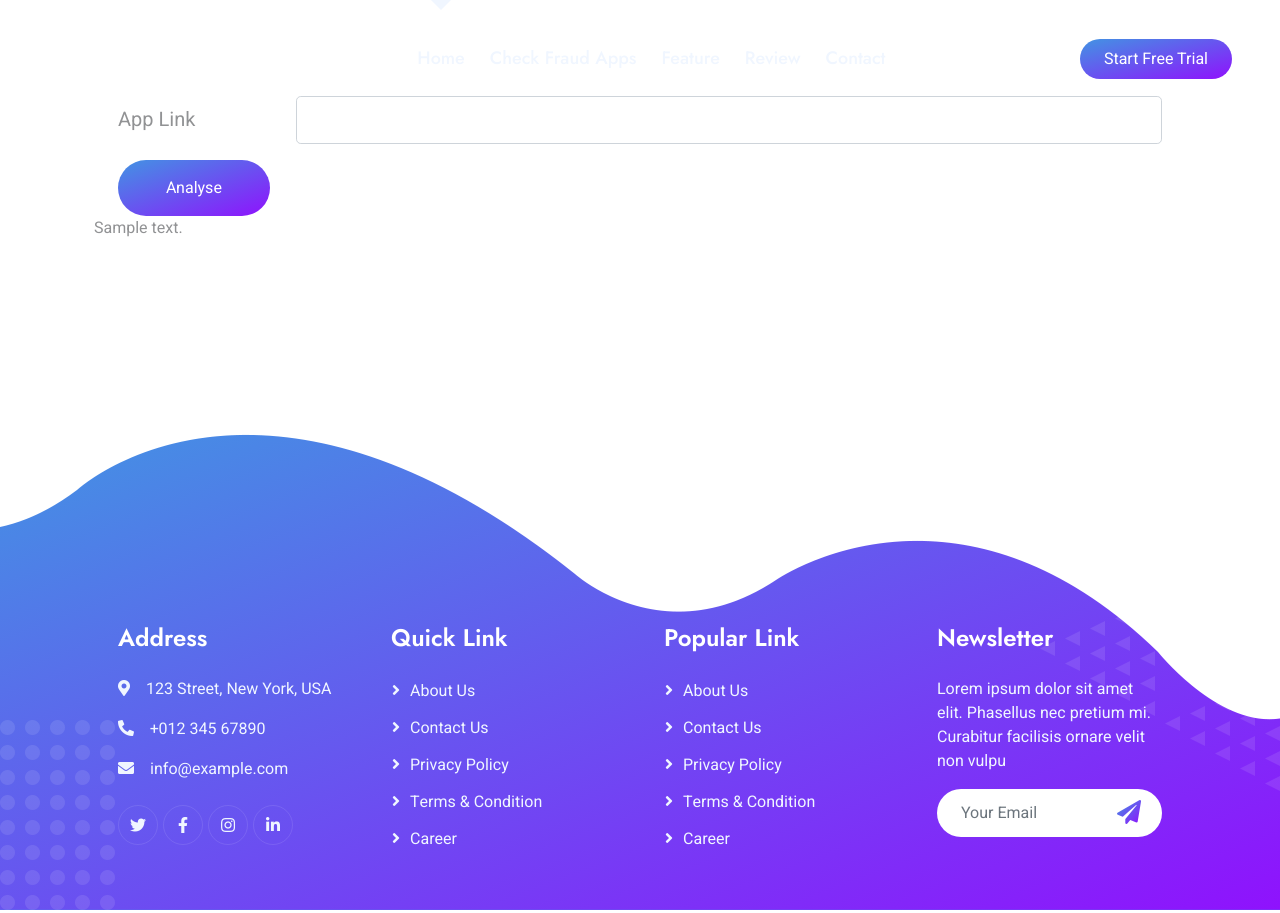
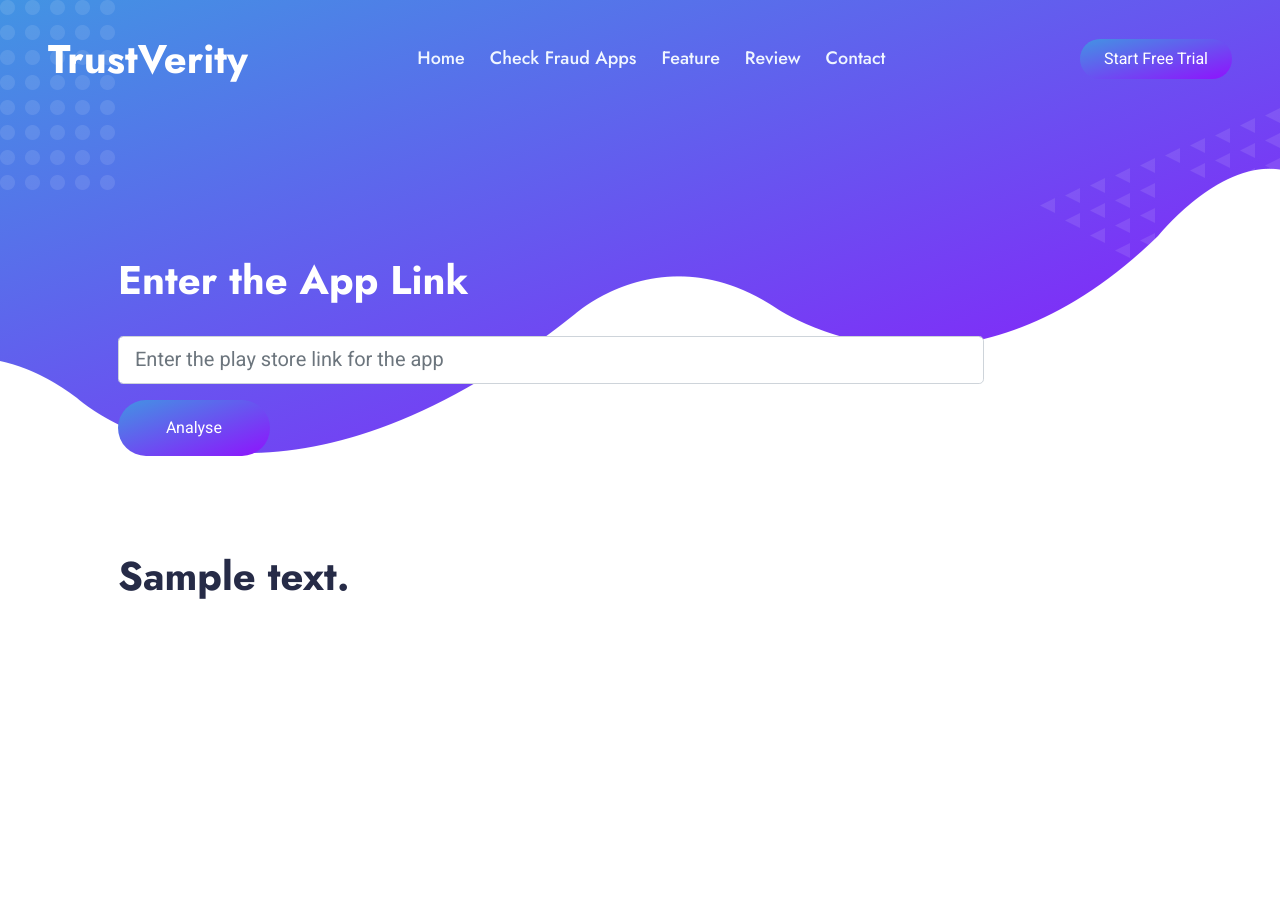
Before and after one commit to ShreyaGarg01/TrustVerity, a Flask app: template templates/getresponse.html in a window 1280 px wide. Shown: the top 913 px of the page. Run offline with Flask 3, Linux system fonts and the light colour scheme; the template is opened without the code that fills it: most values are stand-ins (such as "Sample title", 1, 10 or a date in 2020); some libraries are stand-ins or nearby versions.

Commit message:
Frontend

```diff
--- a/CountReviews.py
+++ b/CountReviews.py
@@ -26,11 +26,11 @@ def get_reviews(id):
     df = pd.json_normalize(project)
     df['content'] = df['content'].astype('str')
     positive, negative, neutral = count_reviews(df['content'])
-    ans = "Not Fraud"
+    ans = "The app seems safe to use!"
     if (negative / (positive + negative + neutral) >= 0.5):
-        ans = "Fraud"
+        ans = "This app seems to be FRAUD! Be Cautious!"
     elif ((negative / (positive + negative) ) >= 0.4):
-        ans = "Fraud"
+        ans = "This app seems to be FRAUD! Be Cautious!"
     return ans
 
 # %%
--- a/app.py
+++ b/app.py
@@ -19,6 +19,13 @@ def start():
     return render_template('index.html', title=title)
 
 
+@ app.route('/home')
+def home():
+    title = 'Home'
+    # active_page = 'home'
+    return render_template('index.html', title=title)
+
+
 @ app.route('/getresponse')
 def getresponse():
     title = 'Check the apps'
@@ -32,7 +39,15 @@ def result():
         url_id = str(request.form['url'])
         print(url_id)
         # gotta extract exact id from url by python string formatting
+        if (len(url_id) == 0 or url_id.find('=') == -1):
+            return render_template('getresponse.html', answer="Enter a valid link!")
+
+
+
         finid = url_id[url_id.index('=') + 1 : ]
+        if (finid.find('&') != -1):
+            finid = finid[:finid.index('&')]
+        print(finid)
         ans=get_reviews(finid)
         return render_template('getresponse.html', answer=ans)
 
--- a/templates/getresponse.html
+++ b/templates/getresponse.html
@@ -3,7 +3,7 @@
 
 <head>
     <meta charset="utf-8">
-    <title>TrustVerity</title>
+    <title>{{title}}</title>
     <meta content="width=device-width, initial-scale=1.0" name="viewport">
     <meta content="" name="keywords">
     <meta content="" name="description">
@@ -55,7 +55,7 @@
                 </button>
                 <div class="collapse navbar-collapse" id="navbarCollapse">
                     <div class="navbar-nav mx-auto py-0">
-                        <a href="#home" class="nav-item nav-link active">Home</a>
+                        <a href="/home" class="nav-item nav-link active">Home</a>
                         <a href="/getresponse" class="nav-item nav-link">Check Fraud Apps</a>
                         <a href="#feature" class="nav-item nav-link">Feature</a>
                         <!-- <a href="#pricing" class="nav-item nav-link">Pricing</a> -->
@@ -65,27 +65,40 @@
                     <a href="" class="btn btn-primary-gradient rounded-pill py-2 px-4 ms-3 d-none d-lg-block">Start Free Trial</a>
                 </div>
             </nav>
+            <div class="container-xxl bg-primary hero-header">
+                <div class="container px-lg-5">
+                    <!-- <div class="row g-5"> -->
+                        <form id="predict" method="POST" action="/result">
+
+                            <div class="form-group row">
+                                <h1>
+                              <label for="url" class="text-white mb-4 animated slideInDown">Enter the App Link</label></h1>
+                              <div class="col-sm-10">
+                                <input type="text" class="form-control form-control-lg" id="url" name="url" placeholder="Enter the play store link for the app">
+                              </div>
+                            </div>
+
+                          <button type="submit" id="submit" class="btn btn-primary-gradient py-sm-3 px-4 px-sm-5 rounded-pill mt-3">Analyse</button>
+                        </form>
+
+                    <!-- </div> -->
+                </div>
+            </div>
+            <div class="container py-0 px-lg-5"><h1 class="mb-4">{{answer}}</h1></div>
+
         </div>
         <!-- Navbar & Hero End -->
+
+
+
 
 
         <!-- About Start -->
         <div class="container-xxl py-5" id="about">
             <div class="container py-5 px-lg-5">
                 <div class="row g-5 align-items-center">
-                    <form id="predict" method="POST" action="/result">
 
-                        <div class="form-group row">
-                          <label for="url" class="col-sm-2 col-form-label col-form-label-lg">App Link</label>
-                          <div class="col-sm-10">
-                            <input type="text" class="form-control form-control-lg" id="url" name="url" placeholder="">
-                          </div>
-                        </div>
 
-                      <button type="submit" id="submit" class="btn btn-primary-gradient py-sm-3 px-4 px-sm-5 rounded-pill mt-3">Analyse</button>
-                    </form>
-
-                    {{answer}}
 
                 </div>
             </div>
--- a/templates/index.html
+++ b/templates/index.html
@@ -124,6 +124,7 @@
                     <div class="col-lg-6">
                         <img class="img-fluid wow fadeInUp" data-wow-delay="0.5s" src="../static/img/download (1).jpg">
                     </div>
+
 
                 </div>
             </div>
```
